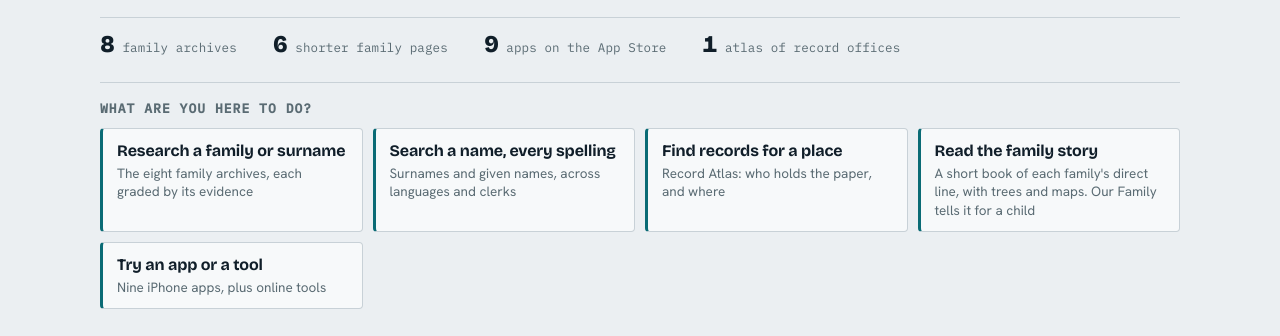
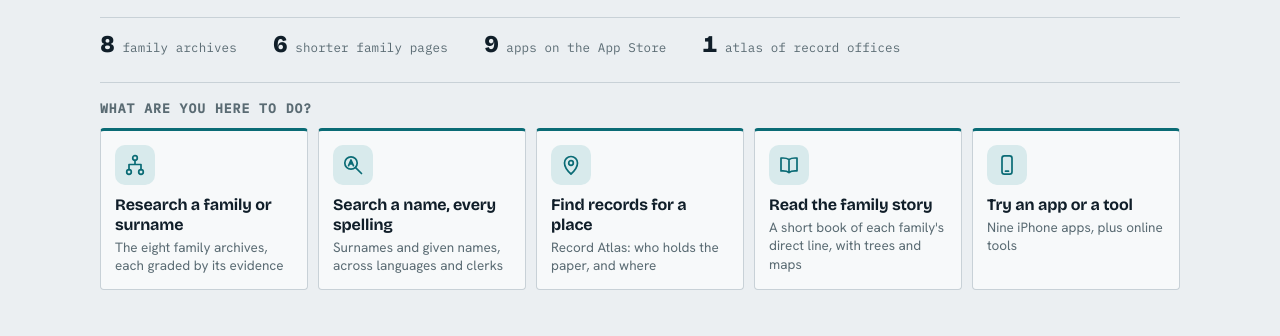
Before and after one commit to daviddef/Defranceski-Home, a plain HTML site: page index.html in a window 1280 px wide. Shown: the part 172-508 px from the top of the page. Drawn offline with nearby package versions, Linux system fonts and the light colour scheme.

Commit message:
Home: the five 'what are you here to do' cards get line icons and sit in one row (three, then one column on narrower screens); Roots & Routes leaves the Atlas tool list and the how-it-works diagram, Tree Canvas takes its place
Co-Authored-By: Claude Sonnet 5.5 <noreply@anthropic.com>

```diff
--- a/index.html
+++ b/index.html
@@ -192,9 +192,14 @@ a { color: inherit; }
 
 .start { margin-top: 26px; padding-top: 18px; border-top: 1px solid var(--rule); }
 .start h2 { font: 700 13px/1.2 var(--font-mono); letter-spacing: .08em; text-transform: uppercase; color: var(--ink-3); }
-.start ul { list-style: none; margin: 12px 0 0; padding: 0; display: grid; grid-template-columns: repeat(auto-fit, minmax(210px, 1fr)); gap: 10px; }
-.start a { display: block; height: 100%; padding: 12px 14px; background: var(--panel); border: 1px solid var(--rule); border-left: 3px solid var(--accent); border-radius: 4px; text-decoration: none; }
+.start ul { list-style: none; margin: 12px 0 0; padding: 0; display: grid; grid-template-columns: repeat(5, minmax(0, 1fr)); gap: 10px; }
+.start a { display: block; height: 100%; padding: 14px; background: var(--panel); border: 1px solid var(--rule); border-top: 3px solid var(--accent); border-radius: 4px; text-decoration: none; }
+.st-ic { display: grid; place-items: center; width: 40px; height: 40px; margin-bottom: 10px; border-radius: 10px; background: var(--accent-soft); color: var(--accent); }
+.st-ic svg { width: 24px; height: 24px; }
+.start a:hover .st-ic, .start a:focus-visible .st-ic { background: var(--accent); color: var(--accent-ink); }
 .start a:hover { border-color: var(--accent); }
+@media (max-width: 1000px) { .start ul { grid-template-columns: repeat(3, minmax(0, 1fr)); } }
+@media (max-width: 640px) { .start ul { grid-template-columns: 1fr; } .start a { display: grid; grid-template-columns: 40px 1fr; column-gap: 12px; align-items: start; } .st-ic { grid-row: 1 / span 2; margin-bottom: 0; } }
 .start b { display: block; font: 700 16px/1.25 var(--font-display); letter-spacing: -.01em; }
 .start span { display: block; margin-top: 3px; font-size: 13.5px; line-height: 1.35; color: var(--ink-3); }
 
@@ -361,11 +366,11 @@ footer a { color: var(--ink-2); }
       <nav class="start" aria-labelledby="start-h">
         <h2 id="start-h">What are you here to do?</h2>
         <ul>
-          <li><a href="#families"><b>Research a family or surname</b><span>The eight family archives, each graded by its evidence</span></a></li>
-          <li><a href="https://recordatlas.org/your-name/" rel="noopener"><b>Search a name, every spelling</b><span>Surnames and given names, across languages and clerks</span></a></li>
-          <li><a href="#atlas"><b>Find records for a place</b><span>Record Atlas: who holds the paper, and where</span></a></li>
-          <li><a href="https://archive.defranceski.com/story/" rel="noopener"><b>Read the family story</b><span>A short book of each family's direct line, with trees and maps. Our Family tells it for a child</span></a></li>
-          <li><a href="#apps"><b>Try an app or a tool</b><span>Nine iPhone apps, plus online tools</span></a></li>
+          <li><a href="#families"><i class="st-ic" aria-hidden="true"><svg viewBox="0 0 24 24" fill="none" stroke="currentColor" stroke-width="1.7" stroke-linecap="round" stroke-linejoin="round"><circle cx="12" cy="5" r="2.3"/><circle cx="6" cy="19" r="2.3"/><circle cx="18" cy="19" r="2.3"/><path d="M12 7.3v4.2M12 11.5H6v5.2M12 11.5h6v5.2"/></svg></i><b>Research a family or surname</b><span>The eight family archives, each graded by its evidence</span></a></li>
+          <li><a href="https://recordatlas.org/your-name/" rel="noopener"><i class="st-ic" aria-hidden="true"><svg viewBox="0 0 24 24" fill="none" stroke="currentColor" stroke-width="1.7" stroke-linecap="round" stroke-linejoin="round"><circle cx="10" cy="10" r="6.2"/><path d="M14.6 14.6 20.5 20.5M7.6 12.6 10 7l2.4 5.6M8.4 10.9h3.2"/></svg></i><b>Search a name, every spelling</b><span>Surnames and given names, across languages and clerks</span></a></li>
+          <li><a href="#atlas"><i class="st-ic" aria-hidden="true"><svg viewBox="0 0 24 24" fill="none" stroke="currentColor" stroke-width="1.7" stroke-linecap="round" stroke-linejoin="round"><path d="M12 21s-6.5-5.7-6.5-11a6.5 6.5 0 0 1 13 0c0 5.3-6.5 11-6.5 11z"/><circle cx="12" cy="10" r="2.3"/></svg></i><b>Find records for a place</b><span>Record Atlas: who holds the paper, and where</span></a></li>
+          <li><a href="https://archive.defranceski.com/story/" rel="noopener"><i class="st-ic" aria-hidden="true"><svg viewBox="0 0 24 24" fill="none" stroke="currentColor" stroke-width="1.7" stroke-linecap="round" stroke-linejoin="round"><path d="M12 6.6C10.3 5.3 7.5 4.8 4 5.1v12.8c3.5-.3 6.3.2 8 1.6 1.7-1.4 4.5-1.9 8-1.6V5.1c-3.5-.3-6.3.2-8 1.5zM12 6.6v12.9"/></svg></i><b>Read the family story</b><span>A short book of each family's direct line, with trees and maps</span></a></li>
+          <li><a href="#apps"><i class="st-ic" aria-hidden="true"><svg viewBox="0 0 24 24" fill="none" stroke="currentColor" stroke-width="1.7" stroke-linecap="round" stroke-linejoin="round"><rect x="7" y="2.8" width="10" height="18.4" rx="2.4"/><path d="M10.5 18.2h3"/></svg></i><b>Try an app or a tool</b><span>Nine iPhone apps, plus online tools</span></a></li>
         </ul>
       </nav>
     </div>
@@ -385,7 +390,6 @@ footer a { color: var(--ink-2); }
           <li><a href="https://recordatlas.org/surnames/" rel="noopener"><b>Surnames</b><span>Have a name and nothing else? See every way it is spelt and the countries it is found in.</span></a></li>
           <li><a href="https://recordatlas.org/your-name/" rel="noopener"><b>Say your name</b><span>Ivan, Johann, Giovanni, Zuane and John are one given name. Find every form a clerk may have written, in a register or an index.</span></a></li>
           <li><a href="https://recordatlas.org/tree-canvas/" rel="noopener"><b>Tree Canvas</b><span>Drop in a family tree file and lay your people out like a pinboard, compare them with the eight archives, and follow them across the map in Compass. It never leaves your computer.</span></a></li>
-          <li><a href="https://recordatlas.org/roots/" rel="noopener"><b>Roots &amp; Routes</b><span>Drop in a family tree file and see it drawn on the map, each place with the flag that flew over it that year. It never leaves your computer.</span></a></li>
           <li><a href="https://recordatlas.org/flags/" rel="noopener"><b>Flags Atlas</b><span>Who ruled where, flag by flag, through the centuries.</span></a></li>
           <li><a href="https://recordatlas.org/history/" rel="noopener"><b>History</b><span>Watch the ground change hands, year by year.</span></a></li>
         </ul>
```
Also changed, not shown: how-it-works/index.html (+2 -2 lines).
